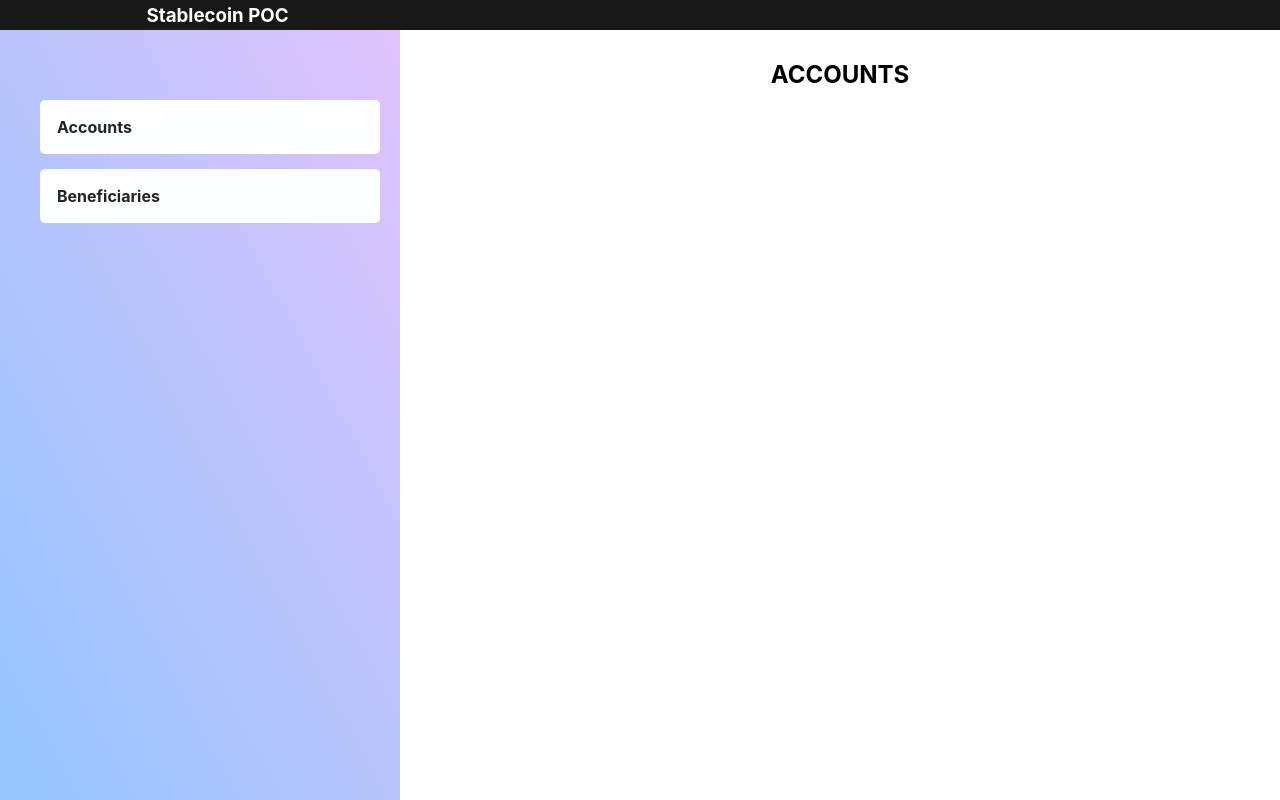
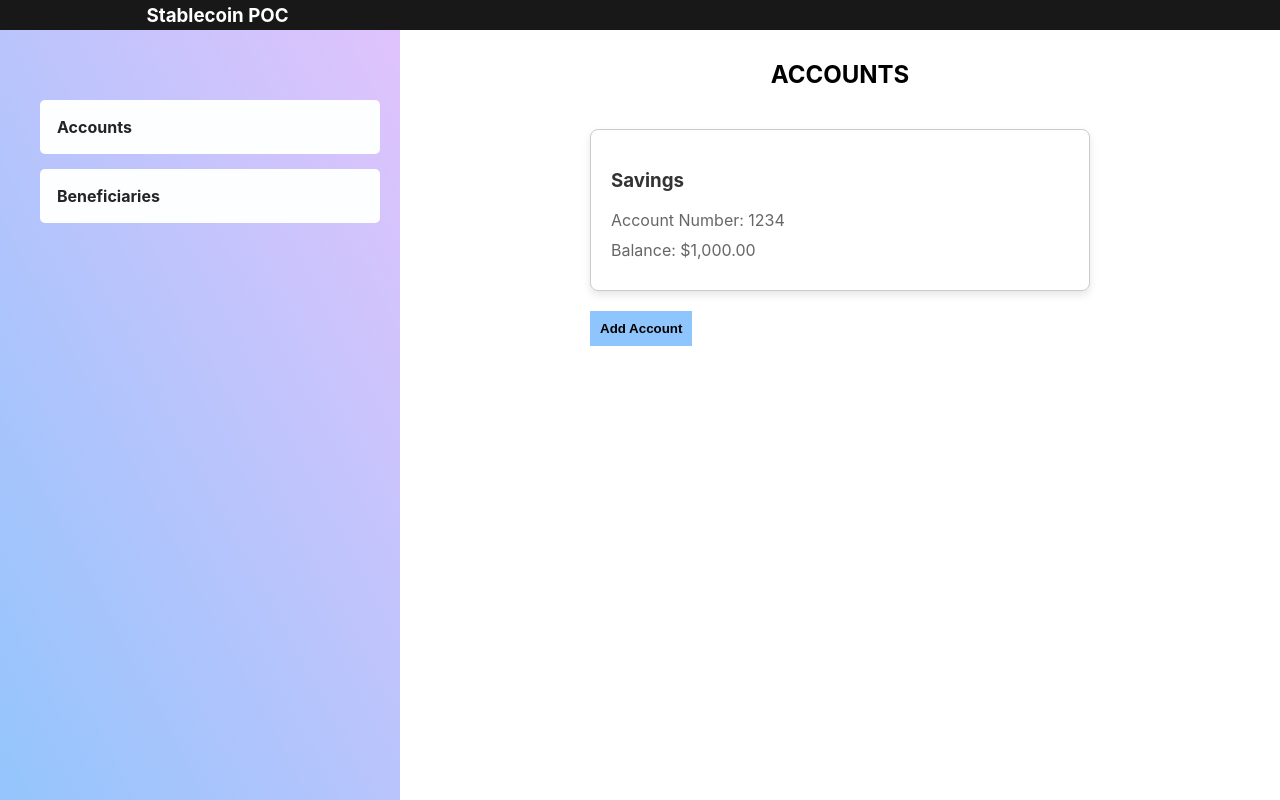
Before and after one commit to satbir544/stablecoin-poc, a React (Create React App) app: page / in a window 1280 px wide. Built offline with nearby package versions, Linux system fonts and the light colour scheme.

Commit message:
added a sample account card and an 'add account' button

```diff
--- a/src/accounts.css
+++ b/src/accounts.css
@@ -8,10 +8,54 @@
 .content {
   flex: 1;
   padding: 40px;
+  text-align: center; /* Center the content in the container */
+}
+
+.card {
+  border: 1px solid #ccc;
+  border-radius: 8px;
+  padding: 20px;
+  margin-top: 40px;
+  background-color: #fff;
+  box-shadow: 0 4px 8px rgba(0, 0, 0, 0.1);
+  text-align: left;
+}
+
+.card h3 {
+  color: #333;
+}
+
+.card p {
+  margin: 10px 0;
+  color: #666;
+}
+
+.add-account-button {
+  margin-top: 20px;
+  text-align: left;
+}
+
+.add-account-button button {
+  background-color: #8EC5FC;
+  color: black;
+  font-weight: bold;
+  border: none;
+  padding: 10px;
+  cursor: pointer;
+}
+
+.add-account-button button:hover {
+  background-color: #E0C3FC;
 }
 
 @media (min-width: 1000px) {
   .accounts {
     margin-left: 400px;
   }
+
+  .content {
+    max-width: 500px;
+    width: auto;
+    margin: 0px auto;
+  }
 }
--- a/src/accounts.js
+++ b/src/accounts.js
@@ -1,3 +1,4 @@
+// src/Accounts.js
 import React from 'react';
 import './accounts.css';
 import SideNav from './sideNav';
@@ -5,9 +6,21 @@ import SideNav from './sideNav';
 function Accounts() {
   return (
     <div className='accounts'>
-      <SideNav/>
+      <SideNav />
       <div className='content'>
         <h2>ACCOUNTS</h2>
+
+        {/* Sample Card */}
+        <div className='card'>
+          <h3>Savings</h3>
+          <p>Account Number: 1234</p>
+          <p>Balance: $1,000.00</p>
+        </div>
+
+        {/* Add Account Button */}
+        <div className="add-account-button">
+          <button>Add Account</button>
+        </div>
       </div>
     </div>
   );
--- a/src/sideNav.css
+++ b/src/sideNav.css
@@ -30,5 +30,5 @@
 }
 
 .nav-link:hover {
-    background-color: #b7bfd8;
+    background-color: #8EC5FC;
 }
```
